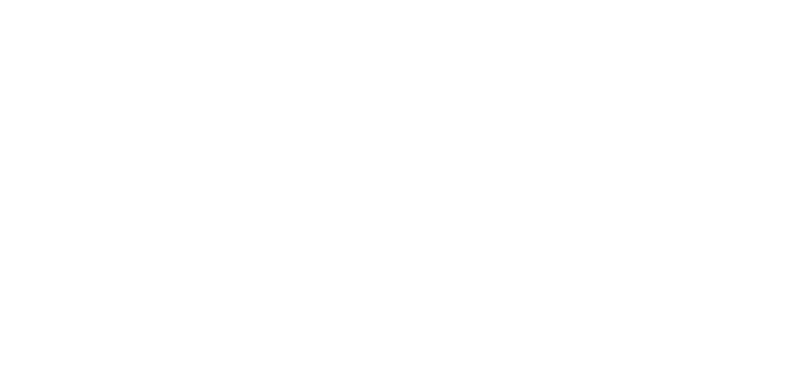
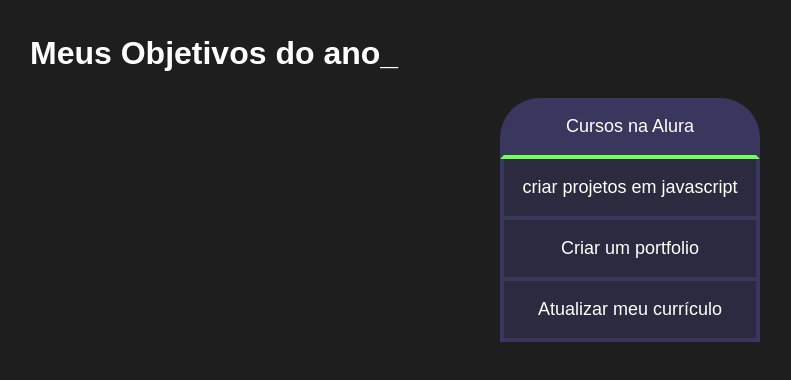
Before and after one commit to matheusdelimaribeiro/projeto-de-vida, a plain HTML site: page index.html in a window 1280 px wide. Shown: the whole page, without its empty margins (10-801 px from the left). Drawn offline with Linux system fonts and the light colour scheme.

Commit message:
Add files via upload

```diff
--- a/index.html
+++ b/index.html
@@ -1,10 +1,23 @@
 <!DOCTYPE html>
 <html lang="pt-br">
+
 <head>
     <meta charset="UTF-8">
-    <meta http-equiv="X-UA-Compatible" content="IE=edge">
     <meta name="viewport" content="width=device-width, initial-scale=1.0">
     <title>meus objetivos do ano</title>
+    <link rel="stylesheet" href="style.css">
 </head>
-<body>
-    <section clas
+
+</body>
+    <section class="conteudo-principal">
+        <h2 class="titulo-principal">Meus Objetivos do ano_</h2>
+        <div class="botoes">
+            <button class="botao ativo">Cursos na Alura</button>
+            <button class="botao">criar projetos em javascript</button>
+            <button class="botao">Criar um portfolio</button>
+            <button class="botao">Atualizar meu currículo</button>
+        </div>
+    </section>
+<script src="main.js"></script>
+</body>
+</html>
--- /dev/null
+++ b/main.js
@@ -0,0 +1,2 @@
+const botoes = Document.queryselectorA11(".botao");
+console.log(botoes);
--- a/style.css
+++ b/style.css
@@ -1,15 +1,78 @@
-@import url('https://fontes.gooleapis.com/css2?family=chakra+petch:wght@400;700
+@import url('https://fonts.googleapis.com/css2?familly=chacka+Petch:wght@');
 
 :root{
-    --cor-de-fundo: #E1E1E1;
+    --cor-de-fundo: #1E1E1E;
     --verde: #6FFF57;
     --branco: #FFFFFF;
     --botao-ativo: #3A375E;
     --botao-inativo: rgba(58, 55, 94, 0.5);
-    --texto-fundo: rgba(58, 55, 94,0.3);
+    --texto-fundo: rgba(58, 55, 94, 0.3);
 }
 
 body{
     background-color: var(--cor-de-fundo);
     color: var(--branco);
-    font-family: 'chakra petch', sans-serif;
+    font-family: 'chakra peth', sans-serif;
+}
+
+
+.conteudo-principal{
+    display: flex;
+    flex-direction: column;
+    justify-content: center;
+    align-items: center;
+    max-width: 1200px;
+    width: 100%;
+    margin: 0 auto;screen
+}
+
+.titulo-principal{
+    text-align: left;
+    width: 100%;
+    font-size: 32px;
+}
+
+.titulo-principal span{
+    color: var(--verde);
+}
+
+.botao{
+    font-family: "crakra Petch", sans-serif;
+    background-color: var(--botao-inativo);
+    color: var(--branco);
+    display: flex;
+    justify-content: center;
+    padding: 1em;
+    font-size: 18px;
+    align-items: center;
+    width: 100%;
+    border-bottom: 4px solid var(--botao-ativo);
+    border-left: 4px solid var(--botao-ativo);
+    border-right: 4px solid var(--botao-ativo);
+    border-top: none;
+}
+
+.botao:first-child{
+    border-radius: 40px 40px 0 0;
+}
+
+.botoens{
+    display: block;
+}
+
+.ativo{
+    background-color: var(--botao-ativo);
+    border-bottom: 4px solid var(--verde);
+}
+
+@media screen and (min-with: 768px) {
+    .botoes{
+        display: flex;
+    }
+    .botao:first-child{
+        border-radius: 40px 0 0 0;
+    }
+    .botao:first-child{
+        border-radius: 0 40px 0 0;
+    }
+}
```
